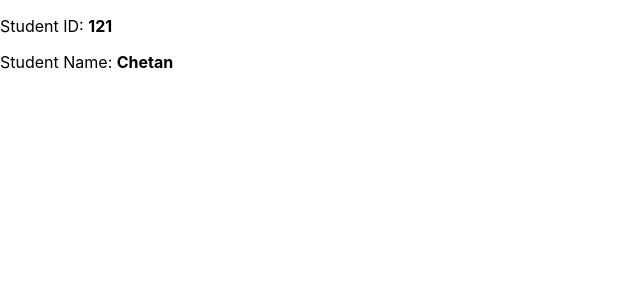
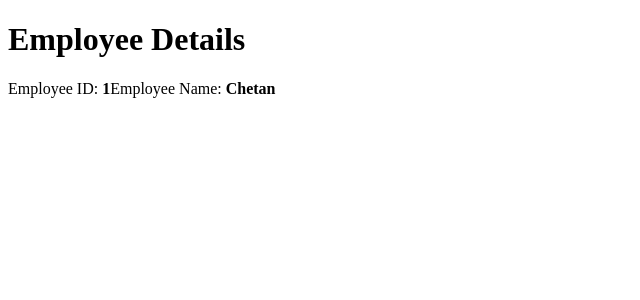
Before and after one commit to crathod584/react-basic, a React (Create React App) app: page / in a window 1280 px wide. Shown: the top 300 px of the page, without its empty margins (0-640 px from the left). Built offline with nearby package versions, Linux system fonts and the light colour scheme.

Commit message:
basics of class component and props

```diff
--- /dev/null
+++ b/src/employee/Employee.js
@@ -0,0 +1,16 @@
+import React from 'react';
+// ------ Employee class component using porps with this keyword (have state and can use this keyword)
+
+class Employee extends React.Component {
+    render(){
+        return <div>
+         <h1>Employee Details</h1>
+
+         Employee ID: <strong>{this.props.Id}</strong>
+         Employee Name: <strong>{this.props.Name}</strong>
+
+        </div>
+    }
+}
+
+export default Employee;
--- a/src/index.js
+++ b/src/index.js
@@ -1,63 +1,14 @@
 import React from 'react';
 import ReactDOM from 'react-dom';
-import './index.css'
 import * as serviceWorker from './serviceWorker';
+// import Users from './user/Users'
+import Employee from './employee/Employee'
 
-//----------------Calling arrow funtion with props (or passing valu in component)
- const StudentDetails = (student) =>{
-  return <div>
+// ------ User class component using porps with this keyword
+ReactDOM.render(<Employee Id="1" Name="Chetan"/>,document.getElementById('root'));
 
-   <p><label>Student ID: <strong>{student.ID}</strong></label></p>
-   <p><label>Student Name: <strong>{student.Name}</strong></label></p>
-     </div>
- }
-ReactDOM.render(<StudentDetails ID="121" Name="Chetan"/>,document.getElementById('root'));
-
-
-//----------------Calling funtion with props (or passing valu in component) using varible
-// function StudentDetails(student){
-//   return <div>
-
-// <p><label>Student ID: <strong>{student.ID}</strong></label></p>
-// <p><label>Student Name: <strong>{student.Name}</strong></label></p>
-//   </div>
-// }
-// const element = <StudentDetails ID="12" Name="Chetan"/>;
-// ReactDOM.render(element,document.getElementById('root'));
-
-
-
-//----------------Calling funtion with props (or passing valu in component)
-// function StudentDetails(student){
-//   return <div>
-
-// <p><label>Student ID: <strong>{student.ID}</strong></label></p>
-// <p><label>Student Name: <strong>{student.Name}</strong></label></p>
-//   </div>
-// }
-// ReactDOM.render(<StudentDetails ID="1" Name="Chetan"/>,document.getElementById('root'));
-
-// -------------------------Caling arrow funtion as component in ReactDOM.render method
-// const Greet = () => {
-//   return <h1>CHetan-3</h1>
-// }
-// ReactDOM.render(<Greet/>,document.getElementById('root'));
-
-
-
-// ----------------------------------Caling funtion as component in ReactDOM.render method
-// function Greet(){
-//   return <h1>CHetan-1</h1>
-// }
-// ReactDOM.render(<Greet/>,document.getElementById('root'));
-
-
-
-// ------------------------------------Caling funtion in ReactDOM.render method
-// function Greet(){
-//   return <h1>CHetan-1</h1>
-// }
-// ReactDOM.render(Greet(),document.getElementById('root'));
+// ------ User class component using function component
+// ReactDOM.render(<Users/>,document.getElementById('root'));
 
 
 // If you want your app to work offline and load faster, you can change
--- /dev/null
+++ b/src/user/Users.js
@@ -0,0 +1,16 @@
+import React from 'react';
+import User from './User';
+
+class Users extends React.Component {
+   render(){
+     return (<div>
+         <User age="40">chertgrtan</User>
+         <User age="50">chetrgrtan</User>
+         <User >chedfggtan</User>
+
+     </div>)
+
+   }
+}
+
+export default Users;
```
Also changed, not shown: src/user/User.js (added, +10 -0 lines).
